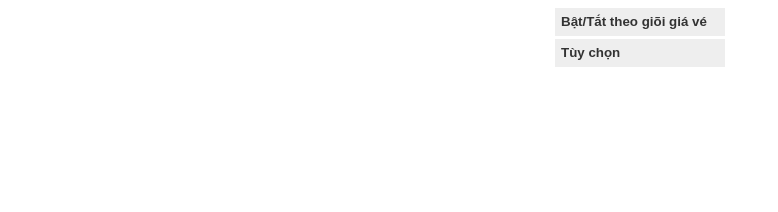
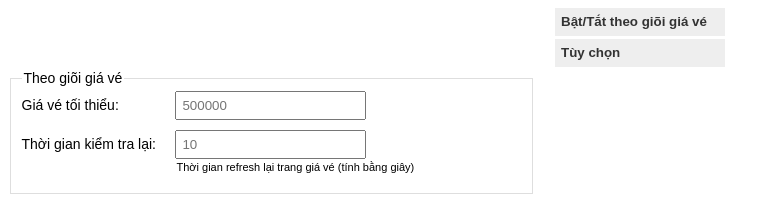
Before and after one commit to azurevietnam/auto-flight-booking, a browser extension: page src/page_action/index.html in a window 1280 px wide. Shown: the whole page, without its empty margins (0-778 px from the left). Drawn offline with Linux system fonts and the light colour scheme.

Commit message:
Added design for browser action

```diff
--- a/src/page_action/index.html
+++ b/src/page_action/index.html
@@ -4,6 +4,31 @@
 		<meta charset="utf-8">
 		<title>Auto Flight Booking</title>
 		<link rel="stylesheet" href="style.css">
+		<style>
+			fieldset {
+				width: 500px;
+				border: 1px solid #dedede;
+			}
+
+			.control {
+				margin-bottom: 10px;
+			}
+
+			.control label {
+				display: inline-block;
+				width: 150px;
+			}
+
+			.control input {
+				padding: 5px;
+			}
+
+			.control .hint {
+				margin-top: 2px;
+				margin-left: 155px;
+				font-size: 11px;
+			}
+		</style>
 		<script src="/js/analytics.js"></script>
 		<script src="script.js"></script>
 	</head>
@@ -17,5 +42,18 @@
 				<button class="action" id="option">Tùy chọn</button>
 			</li>
 		</ul>
+
+		<fieldset>
+			<legend>Theo giõi giá vé</legend>
+			<div class="control">
+				<label for="">Giá vé tối thiểu:</label>
+				<input type="number" placeholder="500000" />
+			</div>
+			<div class="control">
+				<label for="">Thời gian kiểm tra lại:</label>
+				<input type="number" placeholder="10" />
+				<p class="hint">Thời gian refresh lại trang giá vé (tính bằng giây)</p>
+			</div>
+		</fieldset>
 	</body>
 </html>
```
